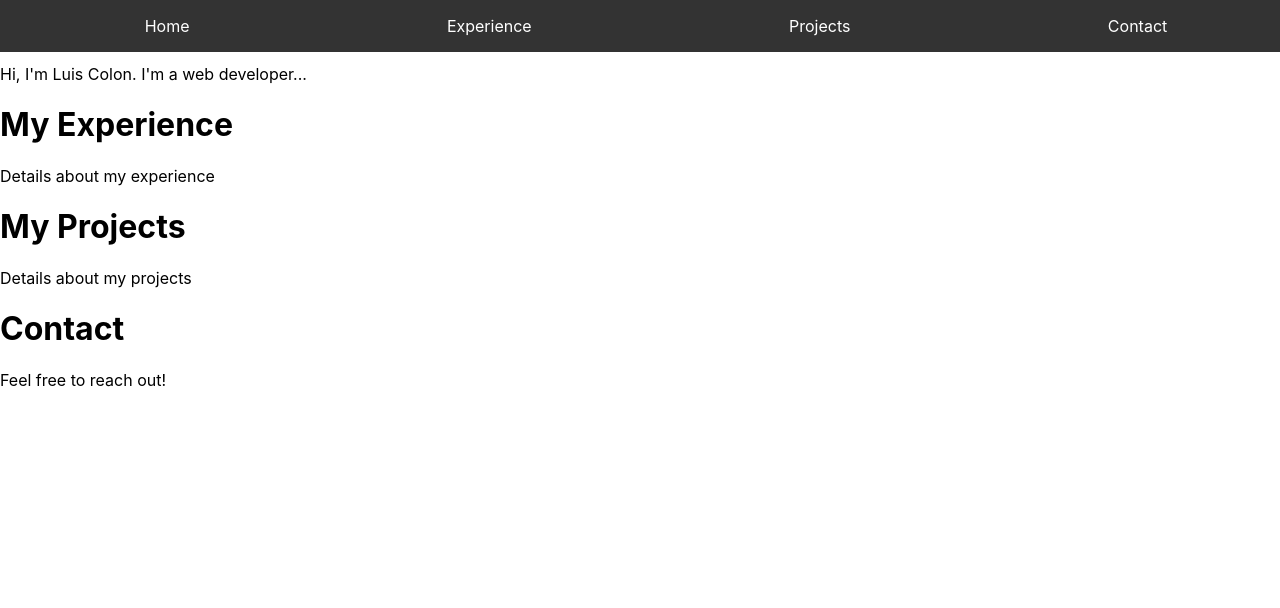
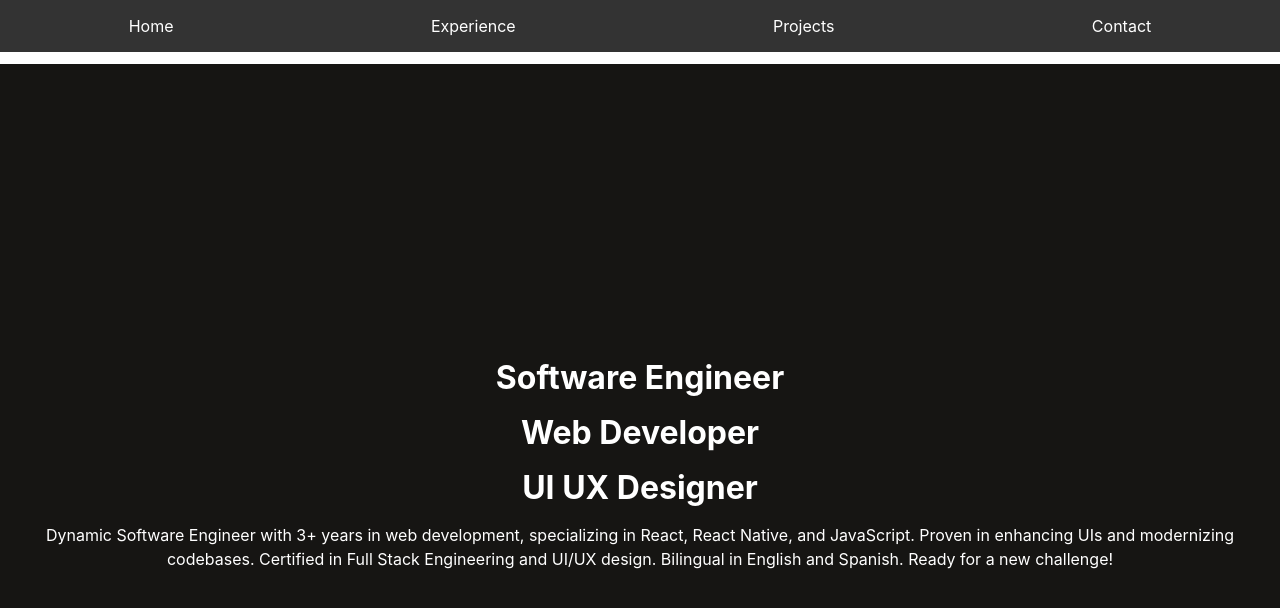
Before and after one commit to luiscolon0426/my-portfolio, a React (Create React App) app: page / in a window 1280 px wide. Shown: the top 608 px of the page. Built offline with nearby package versions, Linux system fonts and the light colour scheme.

Commit message:
add headers and description to Home page

```diff
--- a/src/App.css
+++ b/src/App.css
@@ -1,3 +1,30 @@
+
+
+.App  {
+  background-color: #161513;
+  color: #fff;
+  min-height: 100vh;
+  margin: 0;
+  padding: 0;
+  display: flex;
+  justify-content: center;
+  align-items: center;
+  text-align: center;
+}
+
+.home-content {
+  max-width: 800px; /* 👁️Adjust based on the FINAL design */
+}
+
+h1 {
+  margin: 0.5em 0;
+}
+
+p {
+  margin: 1em 0;
+  line-height: 1.5; /* 👁️Improve readability */
+}
+
 nav {
   position: fixed;
   top: 0;
--- a/src/App.tsx
+++ b/src/App.tsx
@@ -1,9 +1,6 @@
 import React from "react";
 import "./App.css";
 import Home from "./components/Home";
-import Experience from "./components/Experience";
-import Projects from "./components/Projects";
-import Contact from "./components/Contact";
 
 function App() {
   return (
@@ -25,12 +22,11 @@ function App() {
         </ul>
       </nav>
       <Home title={""} />
-      <Experience
-        title="My Experience"
-        description="Details about my experience"
-      />
-      <Projects title="My Projects" description="Details about my projects" />
-      <Contact message="Feel free to reach out!" />
+      {/* 🏗️COMING SOON🚧 */}
+      {/* <Experience/> */}
+      {/* <Projects/> */}
+      {/* <Contact/> */}
+      {/* 🏗️COMING SOON🚧 */}
     </div>
   );
 }
--- a/src/components/Home.tsx
+++ b/src/components/Home.tsx
@@ -7,8 +7,15 @@ interface HomeProps {
 function Home({ title }: HomeProps) {
   return (
     <div id="home">
-      <h1>{title}</h1>
-      <p>Hi, I'm Luis Colon. I'm a web developer...</p>
+      <h1>Software Engineer</h1>
+      <h1>Web Developer</h1>
+      <h1>UI UX Designer</h1>
+      <p>
+        Dynamic Software Engineer with 3+ years in web development, specializing
+        in React, React Native, and JavaScript. Proven in enhancing UIs and
+        modernizing codebases. Certified in Full Stack Engineering and UI/UX
+        design. Bilingual in English and Spanish. Ready for a new challenge!
+      </p>
     </div>
   );
 }
```
